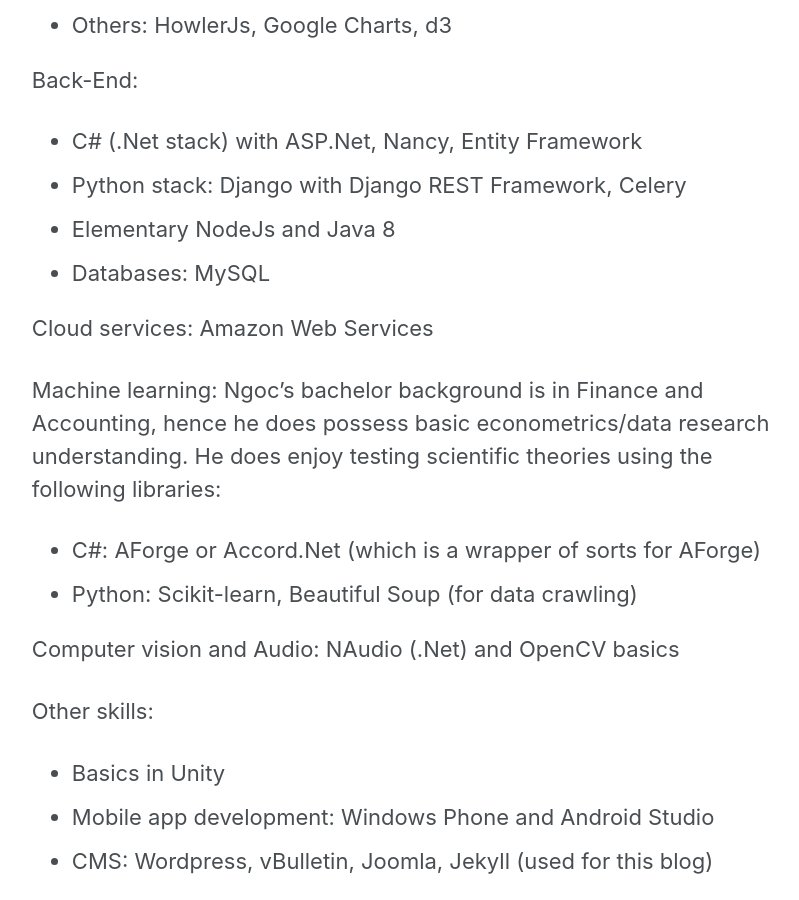
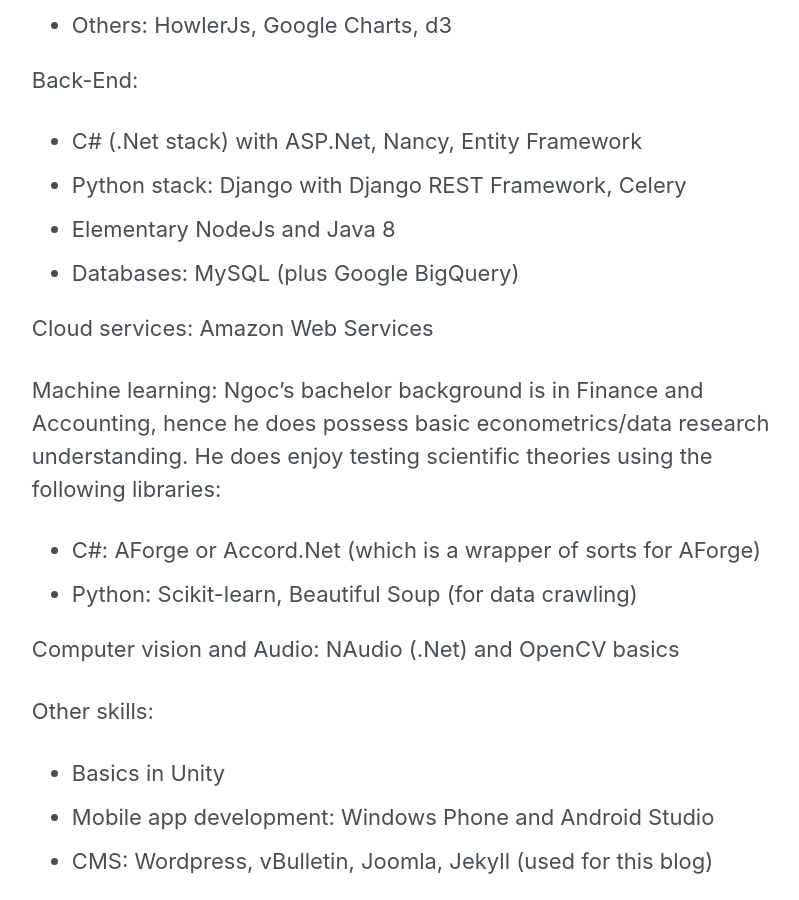
Before and after one commit to luungoc2005/luungoc2005-github-io-old, a Jekyll site: the page built from about.md, in a window 1280 px wide and 900 px high, scrolled down 990 px. Shown: the whole window, without its empty margins (252-1051 px from the left). Built offline with Jekyll 4.4.1, drawn with Linux system fonts in a browser that asks for light colours.

Commit message:
add bigquery to about

```diff
--- a/about.md
+++ b/about.md
@@ -24,7 +24,7 @@
 - C# (.Net stack) with ASP.Net, Nancy, Entity Framework
 - Python stack: Django with Django REST Framework, Celery
 - Elementary NodeJs and Java 8
-- Databases: MySQL
+- Databases: MySQL (plus Google BigQuery)
 
 Cloud services: Amazon Web Services
 
```
